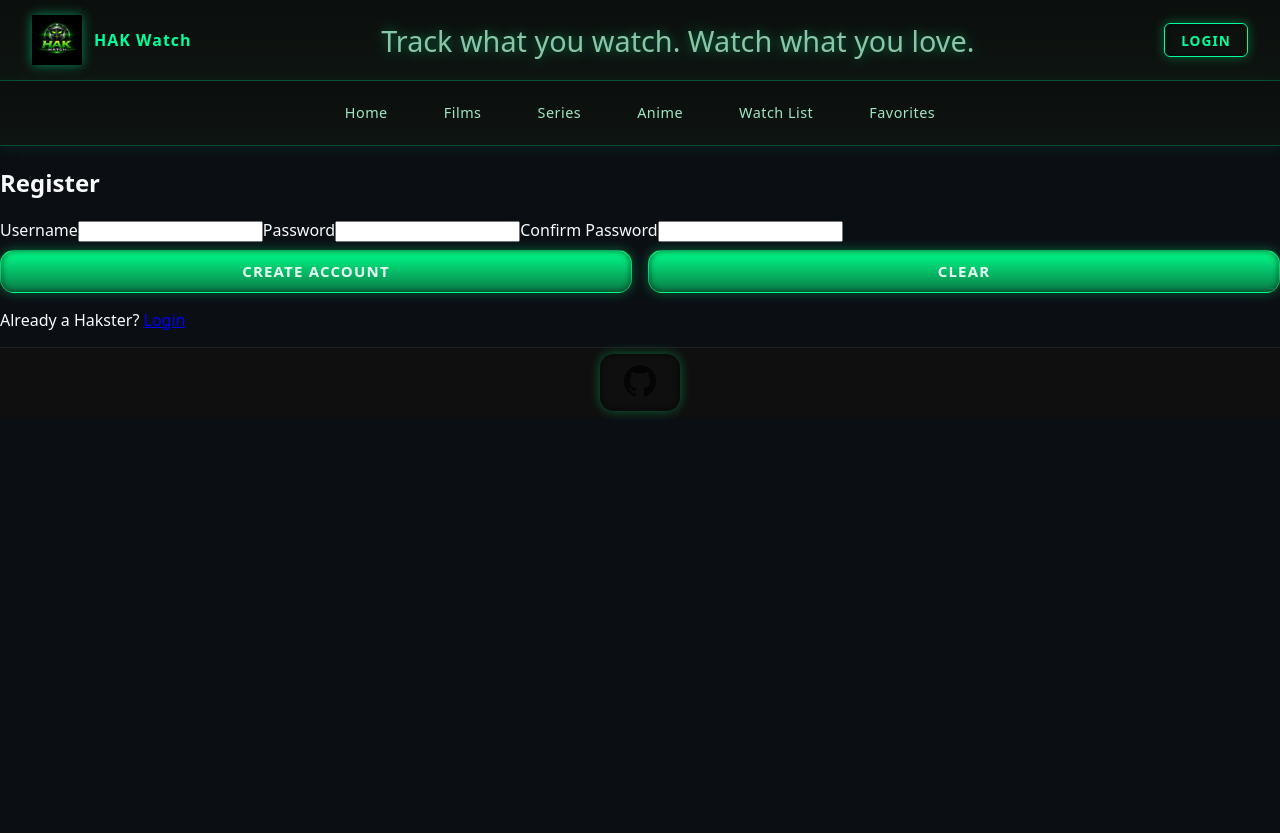
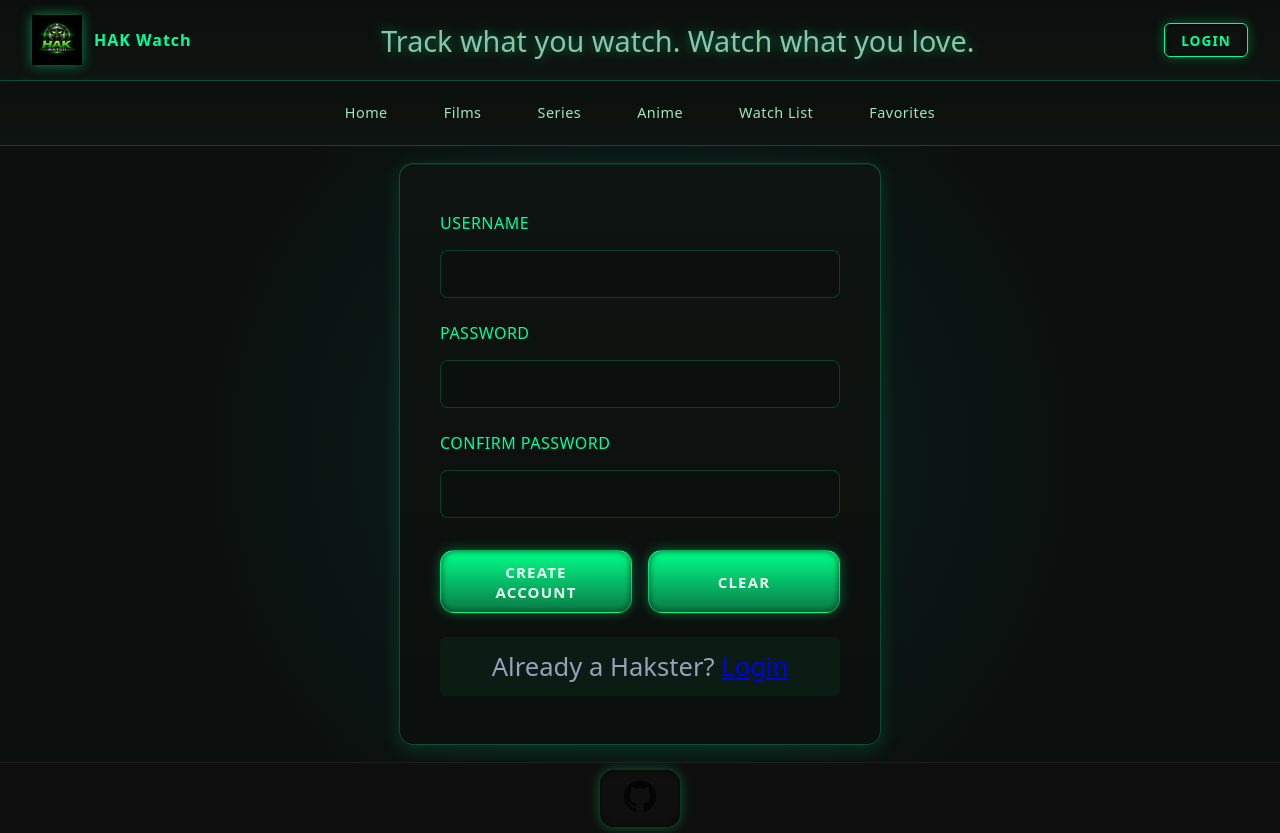
Before and after one commit to Stradow/Hak-Watch, a React (Vite) app: page /register in a window 1280 px wide. Before the commit the page ends 800 px from the top, so only its background shows below. Built offline with nearby package versions, Linux system fonts and the light colour scheme.

Commit message:
update register page css

```diff
--- a/src/App.css
+++ b/src/App.css
@@ -1127,3 +1127,85 @@ button:active {
   font-size: 1.8rem;
   font-weight: 800;
 }
+
+.register {
+  display: flex;
+  justify-content: center;
+  align-items: center;
+  min-height: 77vh;
+  background: radial-gradient(
+    circle at center,
+    rgba(0, 255, 156, 0.08) 0%,
+    rgba(11, 15, 13, 1) 65%
+  );
+}
+
+.register form {
+  display: flex;
+  flex-direction: column;
+  gap: 1.5rem;
+  padding: 3rem 2.5rem;
+
+  background: linear-gradient(180deg, #0e1411 0%, #0b0f0d 100%);
+  border: 1px solid rgba(0, 255, 156, 0.25);
+  border-radius: 14px;
+
+  box-shadow: 0 4px 20px rgba(0, 255, 156, 0.15),
+    inset 0 1px 0 rgba(0, 255, 156, 0.1);
+
+  min-width: 400px;
+  max-width: 500px;
+}
+
+.register form label {
+  display: flex;
+  flex-direction: column;
+  gap: 1rem;
+
+  font-size: 1rem;
+  font-weight: 500;
+  color: #00ff9c;
+  letter-spacing: 0.5px;
+  text-transform: uppercase;
+}
+
+.register form input {
+  font-size: 1rem;
+  font-family: inherit;
+  padding: 0.75rem 1rem;
+
+  background-color: #0b0f0d;
+  color: #f8fafc;
+
+  border: 1px solid rgba(0, 255, 156, 0.2);
+  border-radius: 8px;
+
+  transition: all 0.25s ease;
+  outline: none;
+}
+
+.register p {
+  margin: 0;
+  padding: 0.75rem;
+  text-align: center;
+  font-size: 1.6rem;
+  color: #94a3b8;
+  background: rgba(0, 255, 156, 0.05);
+  border-radius: 6px;
+}
+
+.register p strong a {
+  color: #00ff9c;
+  text-decoration: none;
+  font-weight: 600;
+}
+
+.register > p {
+  position: absolute;
+  top: calc(18vh + 1rem);
+
+  padding: 1rem 1.5rem;
+  border-radius: 8px;
+  font-size: 1.8rem;
+  font-weight: 800;
+}
--- a/src/pages/RegisterPage.jsx
+++ b/src/pages/RegisterPage.jsx
@@ -71,7 +71,7 @@ function RegisterPage() {
 
   return (
     <section className="register">
-      <h1 className="register-title">Register</h1>
+      {/* <h1 className="register-title">Register</h1> */}
 
       {errorMessage && <p>{errorMessage}</p>}
       {successMessage && <p>{successMessage}</p>}
@@ -113,11 +113,10 @@ function RegisterPage() {
             Clear
           </button>
         </div>
+        <p>
+          Already a Hakster? <Link to="/login">Login</Link>
+        </p>
       </form>
-
-      <p>
-        Already a Hakster? <Link to="/login">Login</Link>
-      </p>
     </section>
   );
 }
```
